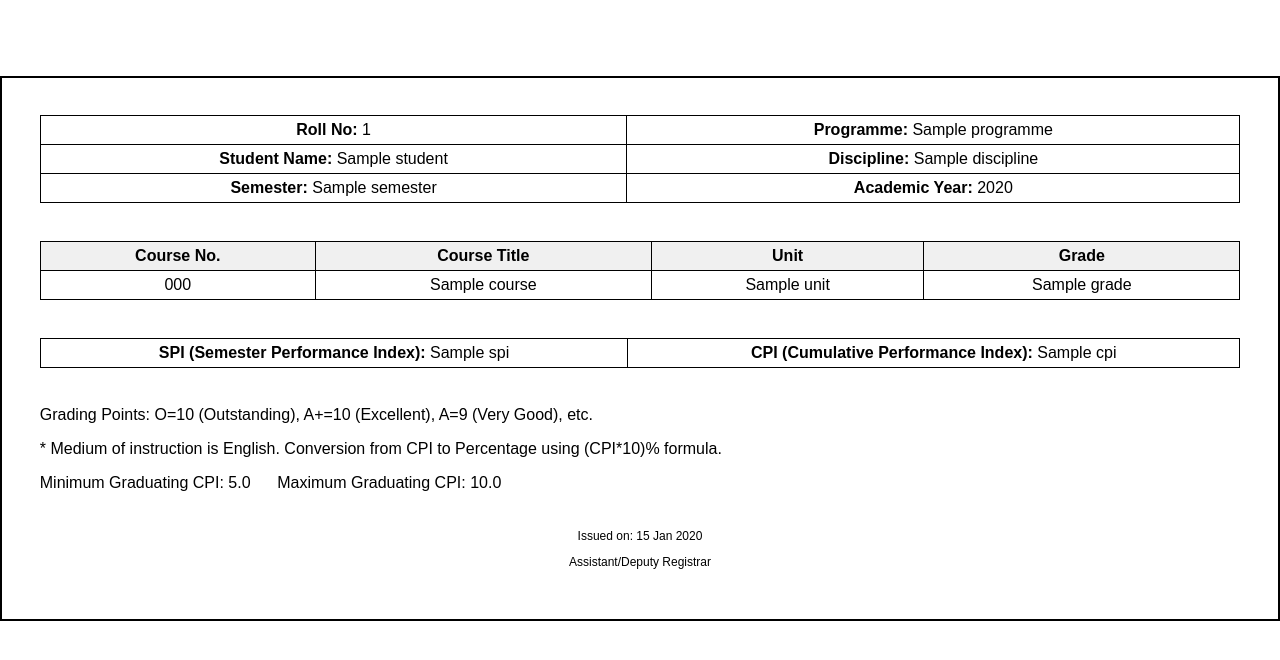
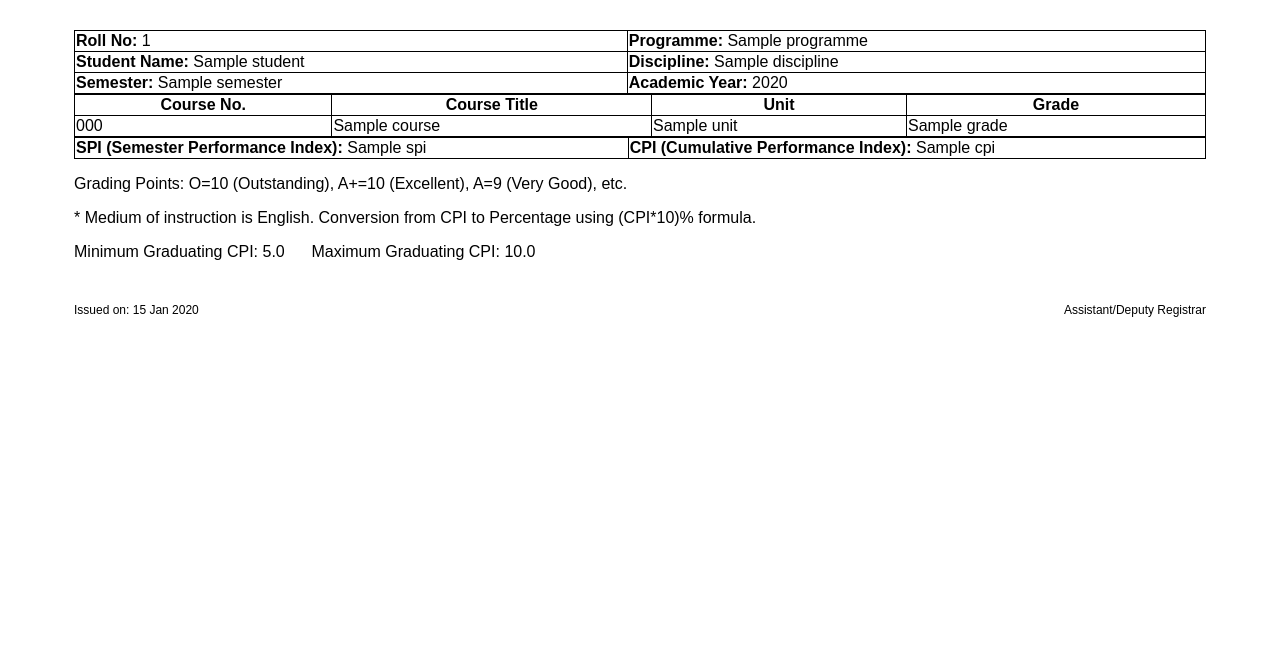
Before and after one commit to hrithik-09/transcript_generator, a Node server app: template views/transcript.ejs in a window 1280 px wide. Shown: the top 660 px of the page. Run offline with Node 20, Linux system fonts and the light colour scheme; the template is opened without the code that fills it: most values are stand-ins (such as "Sample title", 1, 10 or a date in 2020).

Commit message:
Update transcripts.css

```diff
--- a/public/css/transcripts.css
+++ b/public/css/transcripts.css
@@ -1,57 +1,126 @@
-
 body {
     font-family: Arial, sans-serif;
     margin: 0;
     padding: 0;
-            width: 100%;
-            height: 100%;
     display: flex;
     flex-direction: column;
     justify-content: center;
 }
 
 .transcript-container {
-            border: 2px solid #000;
-            padding: 10mm;
-            margin-top: 20mm;
-            width: 100%;
-            height: auto;
+     /* Add a border around the entire container */
+    padding: 10px; /* Remove inner padding to join tables */
+    margin: 20px auto;
+    width: 90%;
     box-sizing: border-box;
     page-break-after: always;
 }
 
-        .header, .footer {
-            text-align: center;
+.student-details,
+.course-details,
+.performance-details,
+.grading-instructions {
+    width: 100%;
+    margin: 0; /* Remove margin to ensure tables are joined vertically */
+    border-collapse: collapse; /* Collapse borders for seamless join */
 }
 
-        .header h1 {
-            font-size: 18px;
+.student-details {
+    height: 15vh;
+    font-size: 15px;
+    padding: 10px;
+}
+.student-details td{
+    padding: 10px;
 }
 
-        .header h2 {
-            font-size: 16px;
+.performance-details table,
+.grading-instructions table {
+    width: 100%;
+}
+
+.course-details td,
+.course-details th,
+.performance-details td,
+.grading-instructions td,
+.grading-instructions th {
+    padding: 8px;
+    text-align: left;
 }
 
 table {
     width: 100%;
-            margin-bottom: 10mm;
-            border-collapse: collapse;
+    border-collapse: collapse; /* Ensures borders collapse with no gaps */
+    margin: 0; /* Ensures tables stack without gaps */
 }
 
-        td, th {
-            border: 1px solid black;
-            padding: 5px;
-            text-align: center;
+table tr,
+table td,
+table th {
+    border: 1px solid black; /* Apply border to table rows, cells, and headers */
 }
 
-        th {
+.student-details tr, .student-details th, .student-details td {
+    border: none; /* Remove borders from the student details section if needed */
+}
+
+.course-details th {
     background-color: #f0f0f0;
 }
 
+.performance-details td {
+    text-align: center;
+    font-weight: bold;
+}
+
+.instructions {
+    font-size: 12px;
+    margin-top: 10px;
+    line-height: 1.5;
+}
+
 .footer {
-            margin-top: 10mm;
+    margin-top: 20px;
+    display: flex;
+    align-items: center;
+    justify-content: space-between;
+    /* border-top: 2px solid #000; Draw a separating border above the footer */
+    padding-top: 10px;
 }
 
 .footer p {
     font-size: 12px;
 }
+
+#last-row, .spicpi {
+    display: flex;
+    align-items: center;
+    justify-content: space-around;
+}
+
+#last-row span {
+    font-weight: bold;
+}
+
+/* Modified .GPSP for content containment */
+.GPSP {
+    display: flex;
+    flex-direction: column;
+    contain: content;
+    overflow: hidden; /* Ensures content stays within the td */
+    word-wrap: break-word; /* Breaks long words to fit within the td */
+    max-width: 100%; /* Limits the width to stay within the td */
+}
+
+.GPSP p {
+    font-size: 15px;
+    margin: 0; /* Ensure no extra margin that could push content out of the td */
+}
+
+/* Ensure tables are seamlessly connected */
+.transcript-container table + table {
+    border-top: none; /* Remove duplicate top borders between stacked tables */
+}
+.mini-cont{
+    border: 2px solid black;
+}
```
Lines whose indentation alone changed are shown as unchanged.
